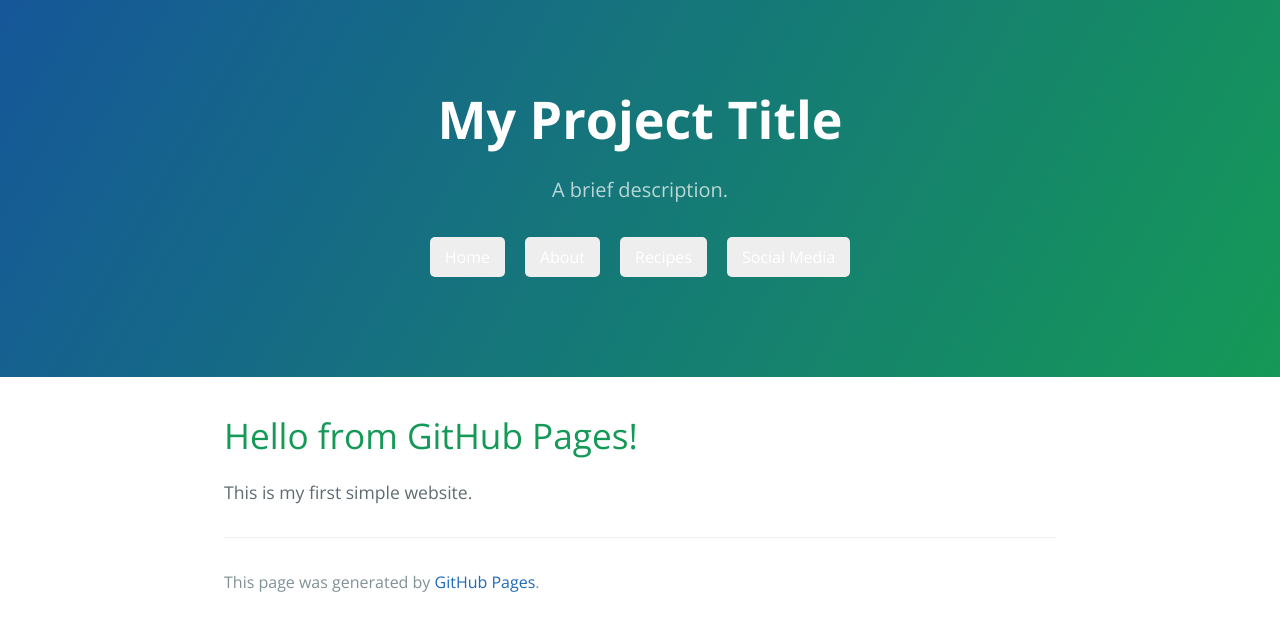
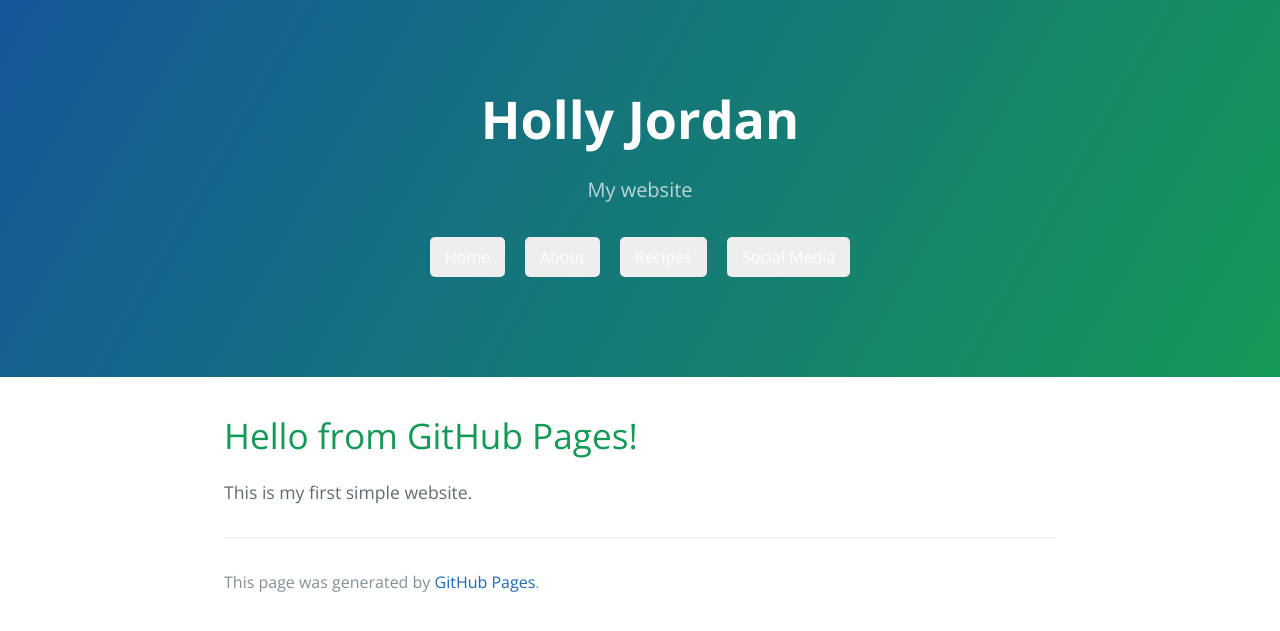
Before and after one commit to hollyxj/hollyxj.github.io, a Jekyll site: the page built from index.html, in a window 1280 px wide. Shown: the top 631 px of the page. Built offline with Jekyll 4.4.1, drawn with Linux system fonts in a browser that asks for light colours; the repository's description, which GitHub fills in, is left out.

Commit message:
Update index.html

```diff
--- a/index.html
+++ b/index.html
@@ -1,7 +1,7 @@
 ---
 layout: default
-title: My Project Title # Optional: customize
-description: A brief description. # Optional: customize
+title: Holly Jordan
+description: My website
 show_downloads: true # Optional: display download links
 ---
 
```
